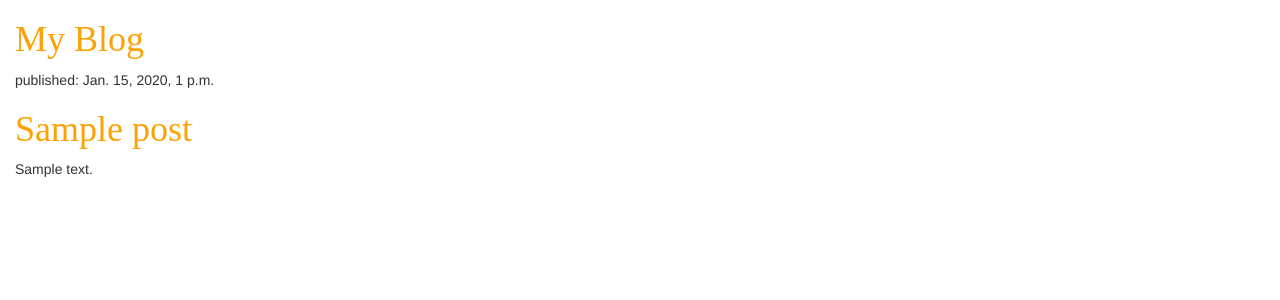
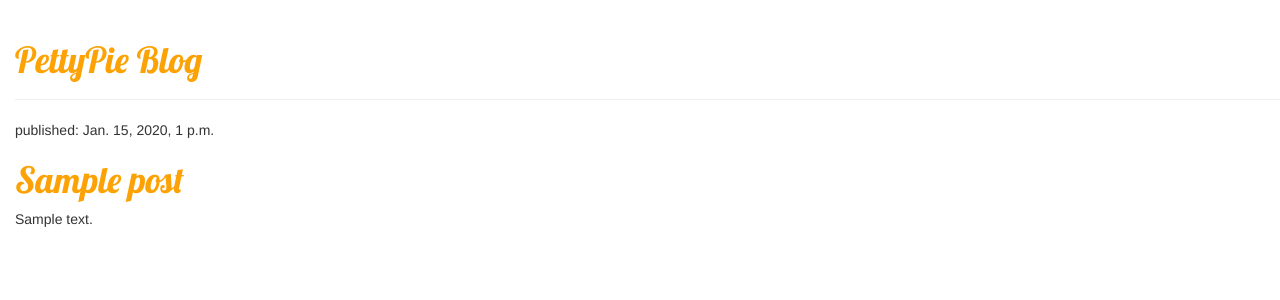
Before and after one commit to AriadnaDantsker/my-first-blog, a Django app: template blog/templates/blog/post_list.html in a window 1280 px wide. Shown: the top 300 px of the page. Run offline with Django 3.2, Linux system fonts and the light colour scheme; the template is opened without the code that fills it: values that come from a table or form of the project are taken from there, others are empty; tables that the repository leaves empty hold one stand-in row (values such as "Sample post"); some libraries are stand-ins or nearby versions.

Commit message:
some changes

```diff
--- a/blog/templates/blog/post_list.html
+++ b/blog/templates/blog/post_list.html
@@ -5,10 +5,11 @@
             <link rel="stylesheet" href="//maxcdn.bootstrapcdn.com/bootstrap/3.2.0/css/bootstrap.min.css">
             <link rel="stylesheet" href="//maxcdn.bootstrapcdn.com/bootstrap/3.2.0/css/bootstrap-theme.min.css">
             <link rel="stylesheet" href="{% static 'css/blog.css' %}">
+            <link href="https://fonts.googleapis.com/css?family=Lobster&subset=latin,cyrillic" rel="stylesheet" type="text/css">
         </head>
         <body>
-            <div>
-                <h1><a href="">My Blog</a></h1>
+            <div class="page-header">
+                 <h1><a href="/">PettyPie Blog</a></h1>
             </div>
              {% for post in posts %}
                  <div>
```
